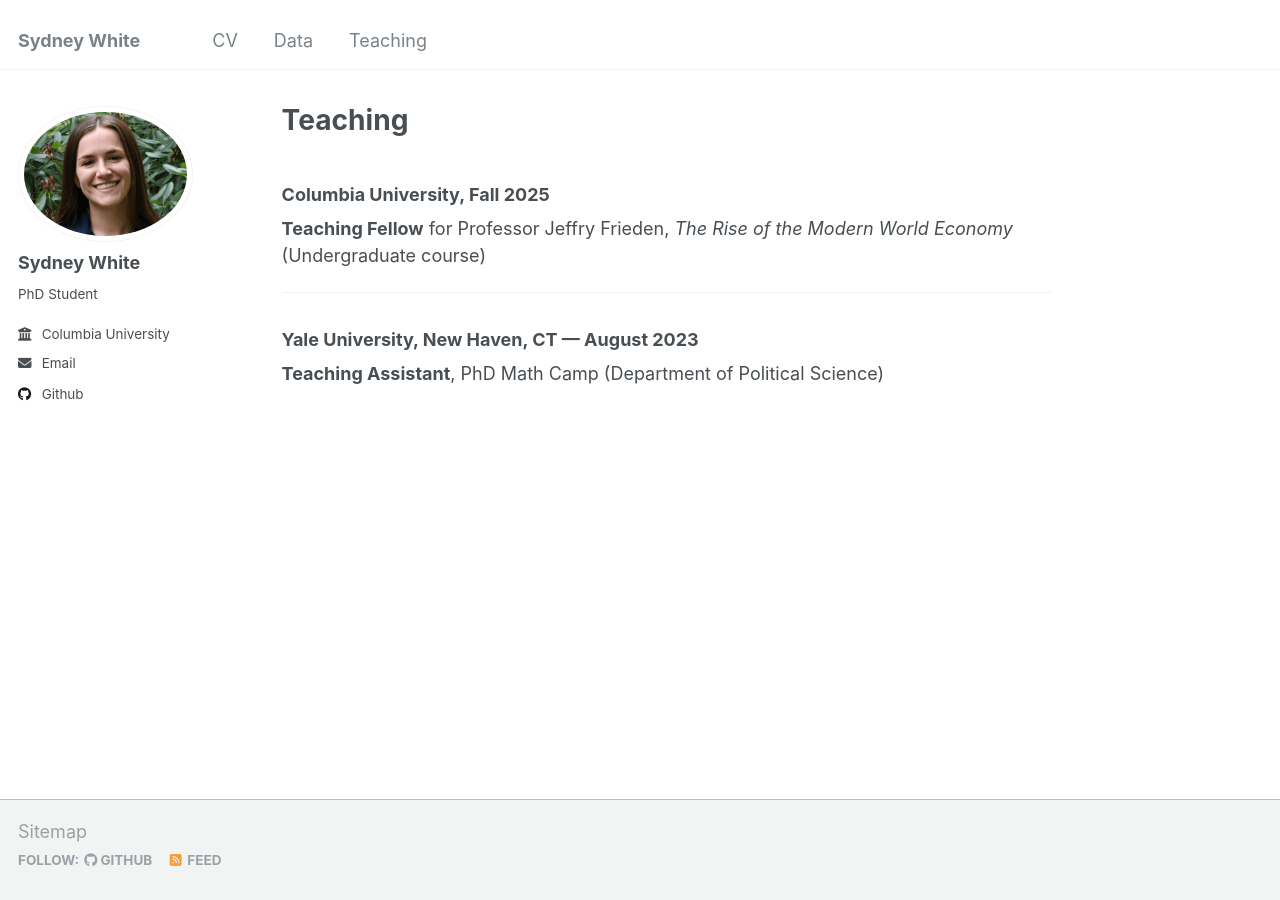
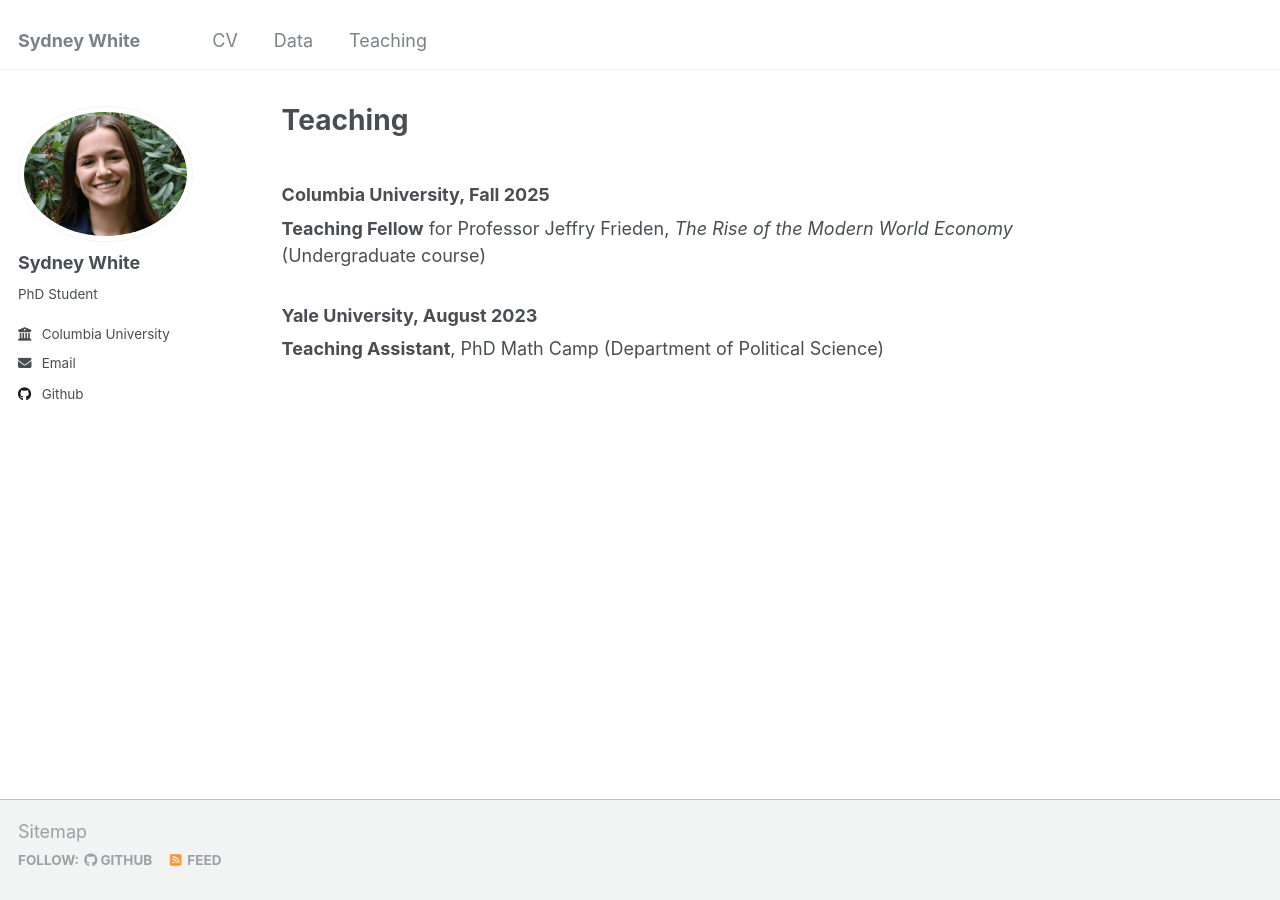
Before and after one commit to Sydney-White/web, a Jekyll site: the page built from _pages/teaching.md, in a window 1280 px wide. Built offline with Jekyll 4.4.1, drawn with Linux system fonts in a browser that asks for light colours.

Commit message:
Update teaching.md

```diff
--- a/_pages/teaching.md
+++ b/_pages/teaching.md
@@ -7,7 +7,5 @@ author_profile: true
 ### Columbia University, Fall 2025
 **Teaching Fellow** for Professor Jeffry Frieden, *The Rise of the Modern World Economy* (Undergraduate course)
 
----
-
-### Yale University, New Haven, CT — August 2023
+### Yale University, August 2023
 **Teaching Assistant**, PhD Math Camp (Department of Political Science)
```
